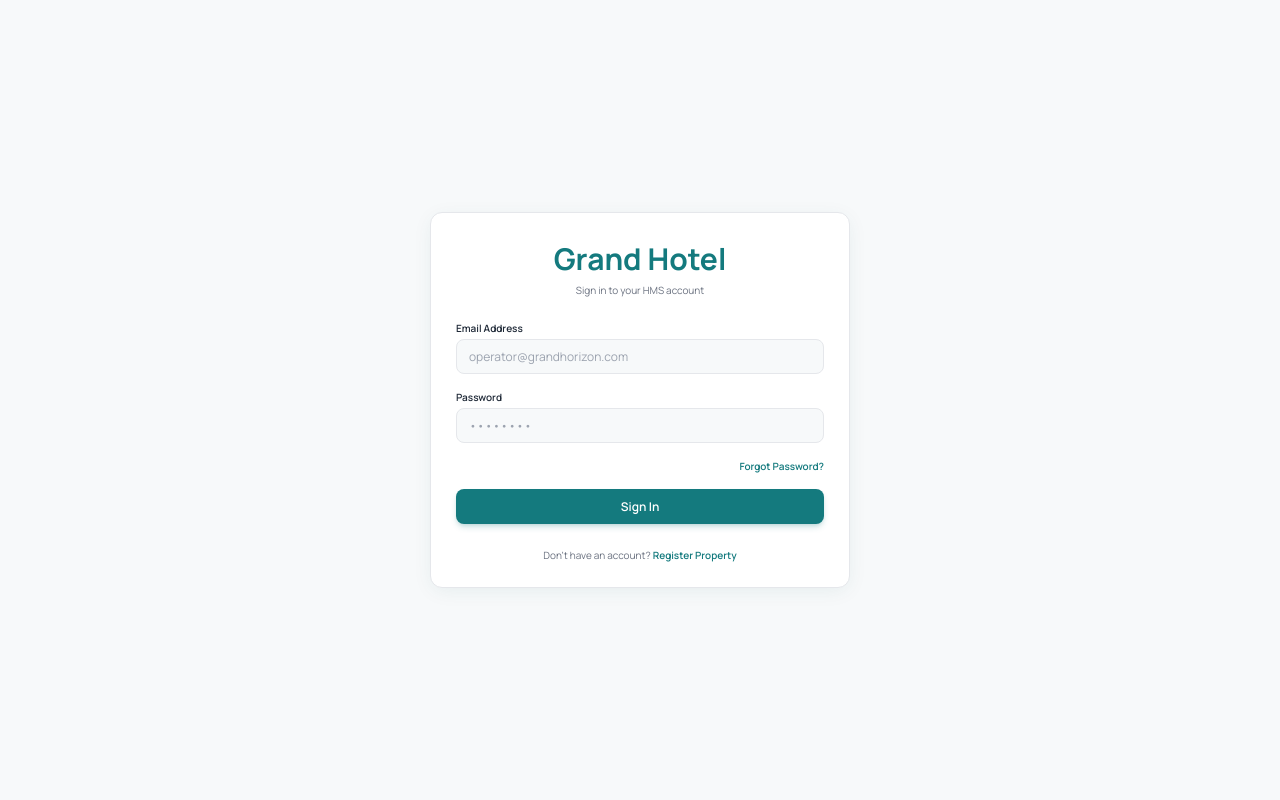
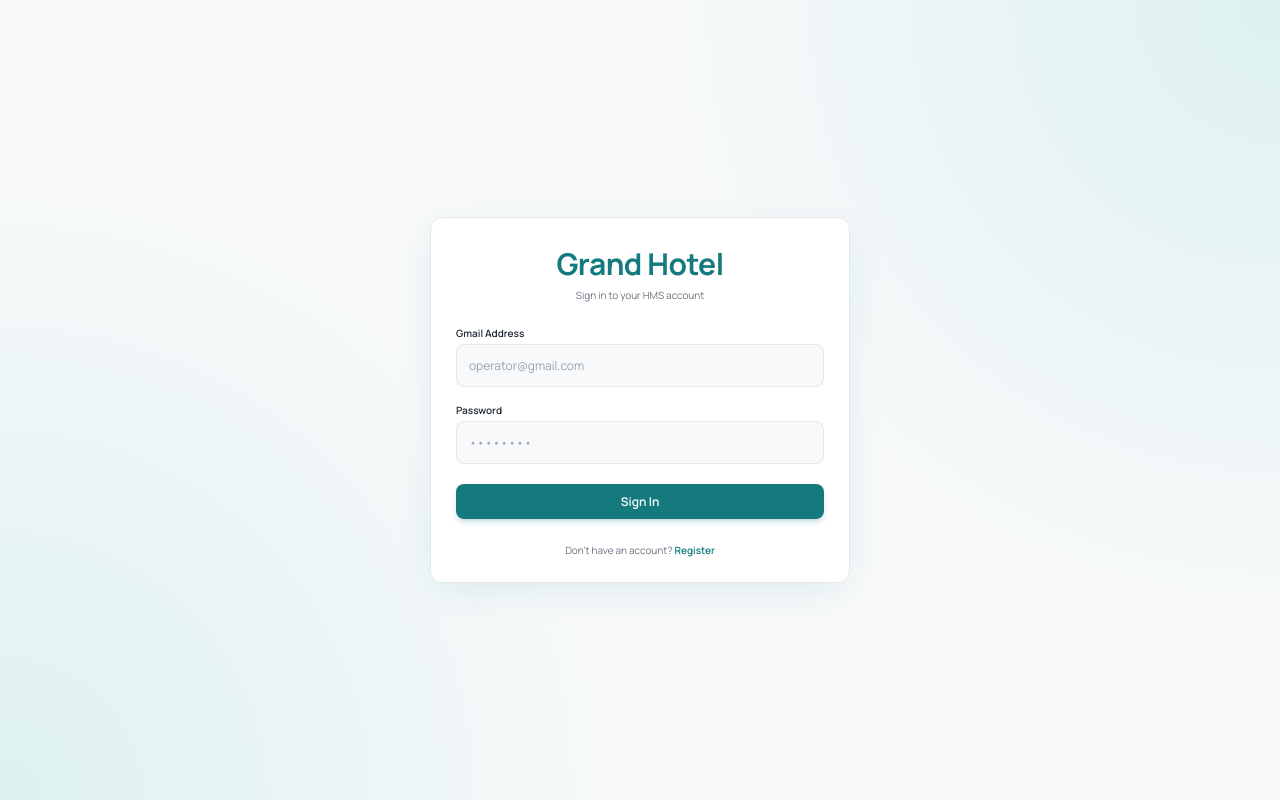
Before and after one commit to KondkariYusuf/HMS_frontend, a React (Vite) app: page /login in a window 1280 px wide. Built offline with nearby package versions, Linux system fonts and the light colour scheme; no server answers.

Commit message:
feat: redesign login and register UI

```diff
--- a/src/pages/Auth/Login/Index.jsx
+++ b/src/pages/Auth/Login/Index.jsx
@@ -1,19 +1,30 @@
 /**
  * @file Auth/Login/Index.jsx
- * @description Login screen stub for user authentication.
+ * @description Login screen for user authentication.
  * @figmaFrame Figma frame: Auth - Login
  */
-import React from 'react';
+import React, { useState } from 'react';
 import { Link, useNavigate } from 'react-router-dom';
 import Button from '@components/Button/Button';
 import styles from './Index.module.css';
+import { loginUser } from '../../../services/authService';
 
 export default function LoginPage() {
   const navigate = useNavigate();
+  const [email, setEmail] = useState('');
+  const [password, setPassword] = useState('');
+  const [error, setError] = useState('');
 
-  const handleLogin = (e) => {
+  const handleStandardLogin = (e) => {
     e.preventDefault();
+    setError('');
+
+    const result = loginUser(email, password);
+    if (result.success) {
       navigate('/');
+    } else {
+      setError(result.message);
+    }
   };
 
   return (
@@ -23,38 +34,47 @@ export default function LoginPage() {
           <h1 className={styles.title}>Grand Hotel</h1>
           <p className={styles.subtitle}>Sign in to your HMS account</p>
         </div>
-        <form onSubmit={handleLogin} className={styles.form}>
+
+        <div className={styles.viewTransitionWrapper}>
+          <form onSubmit={handleStandardLogin} className={styles.form}>
+            {error && <div style={{ color: 'var(--color-error)', fontSize: 'var(--font-size-sm)', textAlign: 'center' }}>{error}</div>}
+
             <div className={styles.field}>
-            <label className={styles.label}>Email Address</label>
+              <label className={styles.label}>Gmail Address</label>
               <input
                 type="email"
-              placeholder="operator@grandhorizon.com"
+                placeholder="operator@gmail.com"
                 className={styles.input}
+                value={email}
+                onChange={(e) => setEmail(e.target.value)}
                 required
               />
             </div>
+
             <div className={styles.field}>
               <label className={styles.label}>Password</label>
               <input
                 type="password"
                 placeholder="••••••••"
                 className={styles.input}
+                value={password}
+                onChange={(e) => setPassword(e.target.value)}
                 required
               />
             </div>
-          <div className={styles.linksRow}>
-            <Link to="/forgot-password" className={styles.link}>
-              Forgot Password?
-            </Link>
-          </div>
+
+            <div className={styles.actionButtons}>
               <Button variant="primary" type="submit" style={{ width: '100%' }}>
                 Sign In
               </Button>
+            </div>
           </form>
+        </div>
+
         <p className={styles.footerText}>
           Don&apos;t have an account?{' '}
           <Link to="/register" className={styles.link}>
-            Register Property
+            Register
           </Link>
         </p>
       </div>
--- a/src/pages/Auth/Login/Index.module.css
+++ b/src/pages/Auth/Login/Index.module.css
@@ -1,7 +1,7 @@
 /**
  * Auth/Login/Index.module.css
- * Expected classes: .container, .card, .brandBlock, .title, .subtitle, .form, .field, .label, .input, .linksRow, .link, .footerText
- * Tokens consumed: --color-bg, --color-surface, --color-primary, --color-border, --color-text-primary, --color-text-secondary, --radius-lg, --radius-md, --space-md, --space-lg, --font-size-2xl, --font-size-sm
+ * Expected classes: .container, .card, .brandBlock, .title, .subtitle, .form, .field, .label, .input, .linksRow, .link, .footerText, .linkButton, .linksCenterRow, .actionButtons, .divider, .viewTransitionWrapper
+ * Tokens consumed: --color-bg, --color-surface, --color-primary, --color-border, --color-text-primary, --color-text-secondary, --radius-lg, --radius-md, --space-md, --space-lg, --font-size-2xl, --font-size-sm, --shadow-card, --theme-transition
  */
 .container {
   min-height: 100vh;
@@ -10,6 +10,8 @@
   justify-content: center;
   background-color: var(--color-bg);
   padding: var(--space-lg);
+  background-image: radial-gradient(circle at top right, var(--color-primary-tint), transparent 40%),
+                    radial-gradient(circle at bottom left, var(--color-primary-tint), transparent 40%);
 }
 
 .card {
@@ -19,10 +21,12 @@
   padding: var(--space-2xl);
   width: 100%;
   max-width: 420px;
-  box-shadow: var(--shadow-card);
+  box-shadow: 0 10px 40px -10px rgba(20, 122, 126, 0.15); /* Premium soft shadow */
   display: flex;
   flex-direction: column;
   gap: var(--space-xl);
+  backdrop-filter: blur(10px); /* Glassmorphism touch */
+  transition: var(--theme-transition);
 }
 
 .brandBlock {
@@ -36,11 +40,23 @@
   font-size: var(--font-size-2xl);
   font-weight: 700;
   color: var(--color-primary);
+  margin: 0;
+  letter-spacing: -0.5px;
 }
 
 .subtitle {
   font-size: var(--font-size-sm);
   color: var(--color-text-secondary);
+  margin: 0;
+}
+
+.viewTransitionWrapper {
+  animation: fadeIn 0.3s ease-out forwards;
+}
+
+@keyframes fadeIn {
+  from { opacity: 0; transform: translateY(10px); }
+  to { opacity: 1; transform: translateY(0); }
 }
 
 .form {
@@ -62,11 +78,19 @@
 }
 
 .input {
-  padding: var(--space-sm) var(--space-md);
+  padding: var(--space-md);
   border: 1px solid var(--color-border);
   border-radius: var(--radius-md);
   font-size: var(--font-size-base);
   background-color: var(--color-bg);
+  color: var(--color-text-primary);
+  transition: all 0.2s ease;
+}
+
+.input:focus {
+  outline: none;
+  border-color: var(--color-primary);
+  box-shadow: 0 0 0 3px var(--color-focus-ring);
 }
 
 .linksRow {
@@ -74,14 +98,57 @@
   justify-content: flex-end;
 }
 
+.linksCenterRow {
+  display: flex;
+  justify-content: center;
+  align-items: center;
+  gap: var(--space-sm);
+  margin-top: var(--space-xs);
+}
+
+.actionButtons {
+  display: flex;
+  flex-direction: column;
+  gap: var(--space-md);
+  margin-top: var(--space-xs);
+}
+
 .link {
   color: var(--color-primary);
   font-size: var(--font-size-sm);
   font-weight: 600;
+  text-decoration: none;
+  transition: color 0.2s ease;
+}
+
+.link:hover {
+  color: var(--color-primary-dark);
+}
+
+.linkButton {
+  background: none;
+  border: none;
+  color: var(--color-primary);
+  font-size: var(--font-size-sm);
+  font-weight: 600;
+  cursor: pointer;
+  padding: 0;
+  transition: color 0.2s ease;
+}
+
+.linkButton:hover {
+  color: var(--color-primary-dark);
+  text-decoration: underline;
+}
+
+.divider {
+  color: var(--color-text-muted);
+  font-size: var(--font-size-sm);
 }
 
 .footerText {
   text-align: center;
   font-size: var(--font-size-sm);
   color: var(--color-text-secondary);
+  margin: 0;
 }
--- a/src/pages/Auth/Register/Index.jsx
+++ b/src/pages/Auth/Register/Index.jsx
@@ -1,19 +1,39 @@
 /**
  * @file Auth/Register/Index.jsx
- * @description Tenant property registration screen stub.
- * @figmaFrame Figma frame: Auth - Organization Register
+ * @description User registration screen.
+ * @figmaFrame Figma frame: Auth - Register
  */
-import React from 'react';
+import React, { useState } from 'react';
 import { Link, useNavigate } from 'react-router-dom';
 import Button from '@components/Button/Button';
-import styles from '../Login/Index.module.css';
+import styles from '../Login/Index.module.css'; // Reusing Login styles for consistency
+import { registerUser } from '../../../services/authService';
 
 export default function RegisterPage() {
   const navigate = useNavigate();
+  const [fullName, setFullName] = useState('');
+  const [email, setEmail] = useState('');
+  const [phone, setPhone] = useState('');
+  const [password, setPassword] = useState('');
+  const [confirmPassword, setConfirmPassword] = useState('');
+  const [error, setError] = useState('');
 
   const handleRegister = (e) => {
     e.preventDefault();
-    navigate('/login');
+    setError('');
+
+    if (password !== confirmPassword) {
+      setError('Passwords do not match.');
+      return;
+    }
+
+    const result = registerUser(fullName, email, phone, password);
+    if (result.success) {
+      alert('Registration successful! You can now log in.');
+      navigate('/login');
+    } else {
+      setError(result.message);
+    }
   };
 
   return (
@@ -21,39 +41,74 @@ export default function RegisterPage() {
       <div className={styles.card}>
         <div className={styles.brandBlock}>
           <h1 className={styles.title}>Grand Hotel</h1>
-          <p className={styles.subtitle}>Register your organization</p>
+          <p className={styles.subtitle}>Create your account</p>
         </div>
         <form onSubmit={handleRegister} className={styles.form}>
+          {error && <div style={{ color: 'var(--color-error)', fontSize: 'var(--font-size-sm)', textAlign: 'center' }}>{error}</div>}
+
           <div className={styles.field}>
-            <label className={styles.label} htmlFor="hotelName">Hotel Name</label>
+            <label className={styles.label} htmlFor="fullName">Full Name</label>
             <input
-              id="hotelName"
+              id="fullName"
               type="text"
-              placeholder="e.g. Grand Hotel Group"
+              placeholder="John Doe"
               className={styles.input}
+              value={fullName}
+              onChange={(e) => setFullName(e.target.value)}
               required
             />
           </div>
+
           <div className={styles.field}>
-            <label className={styles.label}>Work Email</label>
+            <label className={styles.label}>Gmail</label>
             <input
               type="email"
-              placeholder="admin@hotel.com"
+              placeholder="johndoe@gmail.com"
               className={styles.input}
+              value={email}
+              onChange={(e) => setEmail(e.target.value)}
               required
             />
           </div>
+
+          <div className={styles.field}>
+            <label className={styles.label}>Phone Number</label>
+            <input
+              type="tel"
+              placeholder="+1 234 567 8900"
+              className={styles.input}
+              value={phone}
+              onChange={(e) => setPhone(e.target.value)}
+              required
+            />
+          </div>
+
           <div className={styles.field}>
             <label className={styles.label}>Password</label>
             <input
               type="password"
               placeholder="••••••••"
               className={styles.input}
+              value={password}
+              onChange={(e) => setPassword(e.target.value)}
               required
             />
           </div>
+
+          <div className={styles.field}>
+            <label className={styles.label}>Confirm Password</label>
+            <input
+              type="password"
+              placeholder="••••••••"
+              className={styles.input}
+              value={confirmPassword}
+              onChange={(e) => setConfirmPassword(e.target.value)}
+              required
+            />
+          </div>
+
           <Button variant="primary" type="submit" style={{ width: '100%' }}>
-            Create Account
+            Register
           </Button>
         </form>
         <p className={styles.footerText}>
--- /dev/null
+++ b/src/services/authService.js
@@ -0,0 +1,61 @@
+/**
+ * authService.js
+ * A mock authentication service using localStorage to simulate a backend database.
+ */
+
+const USERS_KEY = 'hms_mock_users';
+
+/**
+ * Helper to get all users from local storage
+ */
+const getUsers = () => {
+  const users = localStorage.getItem(USERS_KEY);
+  return users ? JSON.parse(users) : {};
+};
+
+/**
+ * Register a new user
+ * @param {string} fullName
+ * @param {string} email
+ * @param {string} phone
+ * @param {string} password
+ * @returns {object} { success: boolean, message: string }
+ */
+export const registerUser = (fullName, email, phone, password) => {
+  const users = getUsers();
+
+  if (users[email]) {
+    return { success: false, message: 'User with this email already exists.' };
+  }
+
+  users[email] = {
+    fullName,
+    email,
+    phone,
+    password, // Storing in plain text for testing purposes only
+  };
+
+  localStorage.setItem(USERS_KEY, JSON.stringify(users));
+  return { success: true, message: 'Registration successful.' };
+};
+
+/**
+ * Standard login
+ * @param {string} email
+ * @param {string} password
+ * @returns {object} { success: boolean, message: string }
+ */
+export const loginUser = (email, password) => {
+  const users = getUsers();
+  const user = users[email];
+
+  if (!user) {
+    return { success: false, message: 'User not found.' };
+  }
+
+  if (user.password !== password) {
+    return { success: false, message: 'Invalid credentials.' };
+  }
+
+  return { success: true, message: 'Login successful.' };
+};
```
Lines whose indentation alone changed are shown as unchanged.
